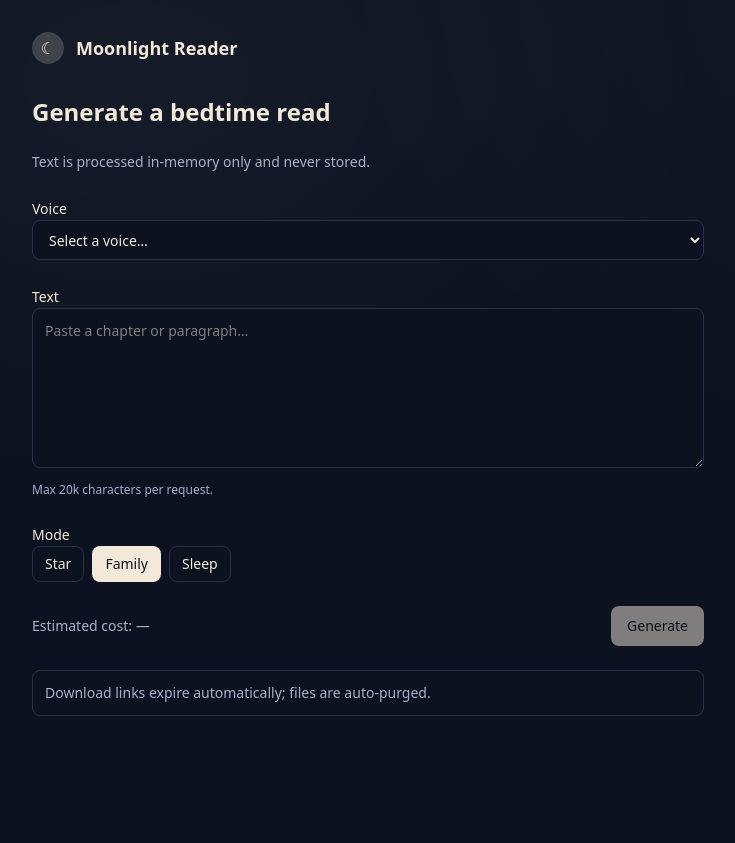
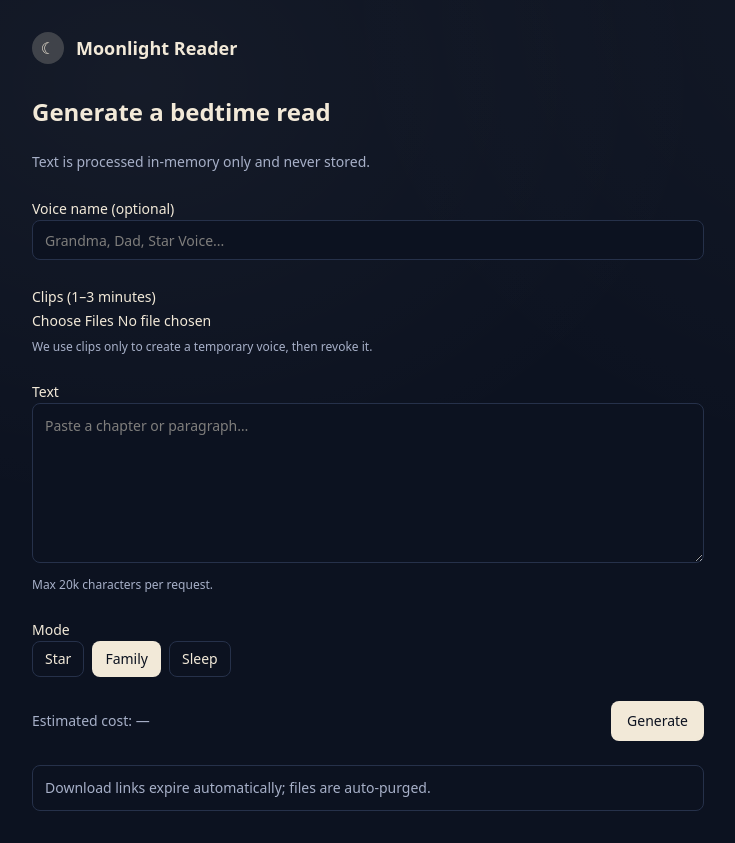
Before and after one commit to paarad/21-moonlight-reader, a Next.js app: page /tts in a window 1280 px wide. Shown: the whole page, without its empty margins (120-855 px from the left). Before the commit the page ends 800 px from the top, so only its background shows below. Built offline with nearby package versions, Linux system fonts and the light colour scheme.

Commit message:
feat(tts): wire UI to /api/quick-tts (multipart), show audio + download link

```diff
--- a/app/tts/page.tsx
+++ b/app/tts/page.tsx
@@ -13,6 +13,40 @@ type ModeKey = typeof modes[number]["key"];
 export default function TTSPage() {
   const [mode, setMode] = useState<ModeKey>("family");
   const [text, setText] = useState("");
+  const [name, setName] = useState("");
+  const [files, setFiles] = useState<File[]>([]);
+  const [loading, setLoading] = useState(false);
+  const [error, setError] = useState<string | null>(null);
+  const [download, setDownload] = useState<{ url: string; expiresAt: string } | null>(null);
+
+  async function onGenerate() {
+    setError(null);
+    setDownload(null);
+    if (!text.trim()) {
+      setError("Please enter some text.");
+      return;
+    }
+    if (files.length === 0) {
+      setError("Please upload 1–3 minutes of voice clips.");
+      return;
+    }
+    setLoading(true);
+    try {
+      const fd = new FormData();
+      fd.set("text", text);
+      if (name.trim()) fd.set("name", name.trim());
+      // mode is currently not used by the quick endpoint; kept for future presets
+      files.forEach((f) => fd.append("files", f));
+      const res = await fetch("/api/quick-tts", { method: "POST", body: fd });
+      const json = await res.json();
+      if (!res.ok) throw new Error(json?.error || "Request failed");
+      setDownload({ url: json.downloadUrl, expiresAt: json.expiresAt });
+    } catch (e: any) {
+      setError(String(e.message || e));
+    } finally {
+      setLoading(false);
+    }
+  }
 
   return (
     <div className="space-y-6 max-w-2xl">
@@ -22,11 +56,26 @@ export default function TTSPage() {
       </p>
 
       <div className="space-y-2">
-        <label className="text-sm">Voice</label>
-        <select className="w-full h-10 rounded-md border border-border bg-background px-3 text-sm">
-          <option value="">Select a voice…</option>
-          <option value="voice1">Voice 1</option>
-        </select>
+        <label className="text-sm">Voice name (optional)</label>
+        <input
+          type="text"
+          value={name}
+          onChange={(e) => setName(e.target.value)}
+          className="w-full h-10 rounded-md border border-border bg-background px-3 text-sm"
+          placeholder="Grandma, Dad, Star Voice..."
+        />
+      </div>
+
+      <div className="space-y-2">
+        <label className="text-sm">Clips (1–3 minutes)</label>
+        <input
+          type="file"
+          accept="audio/*"
+          multiple
+          onChange={(e) => setFiles(Array.from(e.target.files || []))}
+          className="w-full text-sm"
+        />
+        <div className="text-xs text-muted-foreground">We use clips only to create a temporary voice, then revoke it.</div>
       </div>
 
       <div className="space-y-2">
@@ -46,6 +95,7 @@ export default function TTSPage() {
           {modes.map((m) => (
             <button
               key={m.key}
+              type="button"
               onClick={() => setMode(m.key)}
               className={`h-9 rounded-md border px-3 text-sm ${
                 mode === m.key ? "bg-primary text-primary-foreground border-transparent" : "border-border hover:bg-accent"
@@ -57,12 +107,33 @@ export default function TTSPage() {
         </div>
       </div>
 
+      {error && (
+        <div className="rounded-md border border-destructive/40 text-destructive text-sm p-3">{error}</div>
+      )}
+
       <div className="flex items-center justify-between">
         <div className="text-sm text-muted-foreground">Estimated cost: —</div>
-        <button className="h-10 rounded-md bg-primary px-4 text-sm font-medium text-primary-foreground disabled:opacity-50" disabled>
-          Generate
+        <button
+          type="button"
+          onClick={onGenerate}
+          disabled={loading}
+          className="h-10 rounded-md bg-primary px-4 text-sm font-medium text-primary-foreground disabled:opacity-50"
+        >
+          {loading ? "Generating…" : "Generate"}
         </button>
       </div>
+
+      {download && (
+        <div className="space-y-3 rounded-md border border-border p-3">
+          <audio controls className="w-full" src={download.url} />
+          <div className="flex items-center justify-between text-sm">
+            <a className="underline" href={download.url} target="_blank" rel="noreferrer">
+              Download MP3
+            </a>
+            <span className="text-muted-foreground">Expires: {new Date(download.expiresAt).toLocaleString()}</span>
+          </div>
+        </div>
+      )}
 
       <div className="rounded-md border border-border p-3 text-sm text-muted-foreground">
         Download links expire automatically; files are auto-purged.
```
